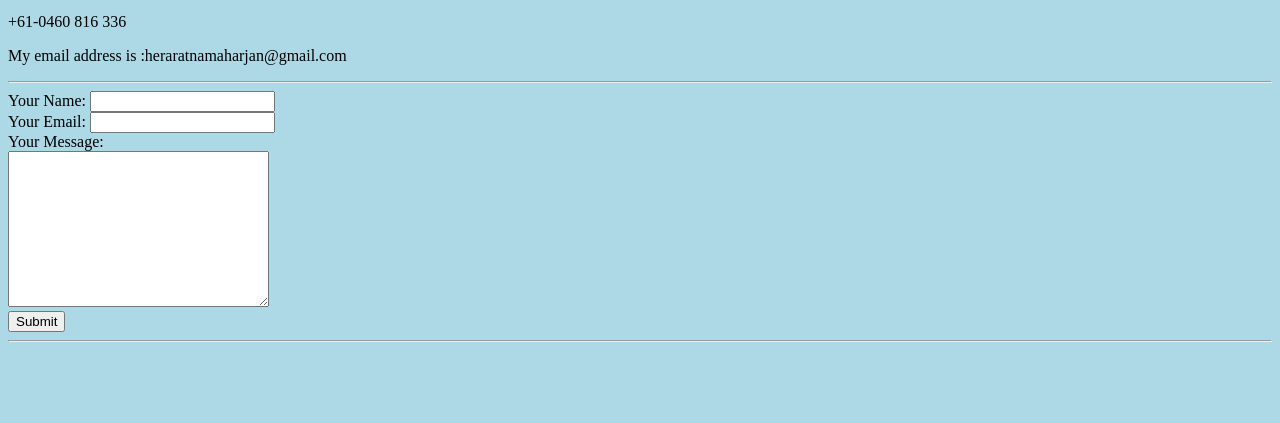
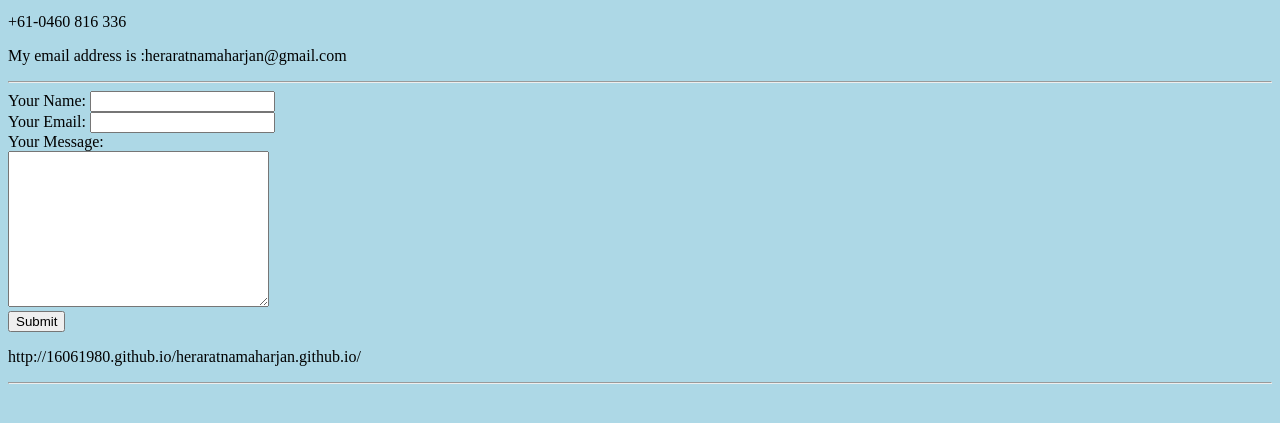
Before and after one commit to 16061980/heraratnamaharjan.github.io, a plain HTML site: page contact-me.html in a window 1280 px wide. Shown: the part 101-524 px from the top of the page. Drawn offline with Linux system fonts and the light colour scheme.

Commit message:
Update contact-me.html
Line 23 Add URL Address <P>http://16061980.github.io/heraratnamaharjan.github.io/</P>

```diff
--- a/contact-me.html
+++ b/contact-me.html
@@ -11,6 +11,7 @@
     <p>My email address is :heraratnamaharjan@gmail.com</p>
     <hr>
     <form class="" action="mailto:heraratnamaharjan@icloud.com" method="post" enctype="text/plain">
+
       <label> Your Name:</lable>
       <input type="text" name="YourName" value=""><br>
       <lable>Your Email:</lable>
@@ -18,6 +19,8 @@
       <lable>Your Message:</lable><br>
       <textarea name="YourMessage" rows="10" cols="30"></textarea><br>
       <input type="submit" name="">
+
+      <P>http://16061980.github.io/heraratnamaharjan.github.io/</P>
     </fome>
     <hr>
   </body>
```
